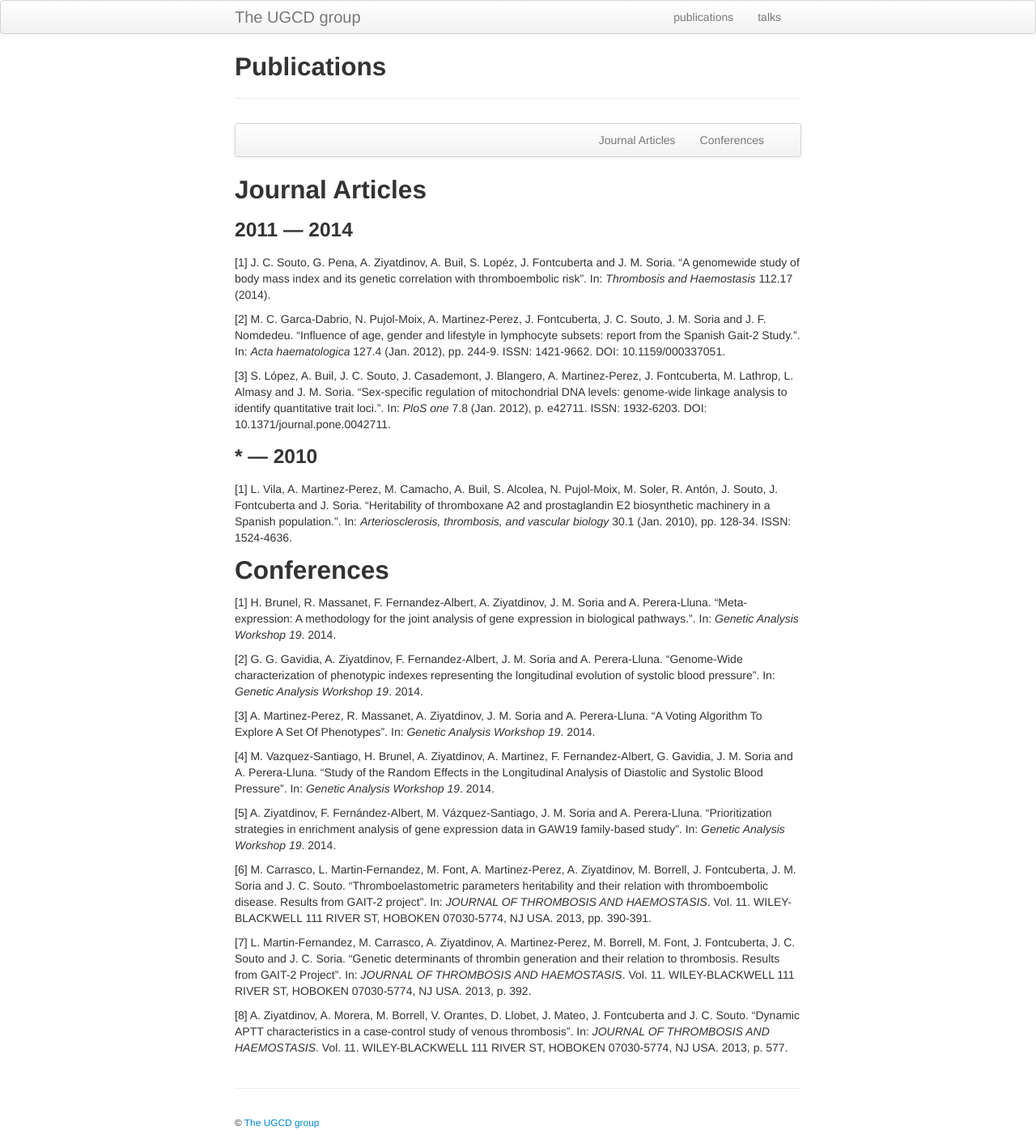
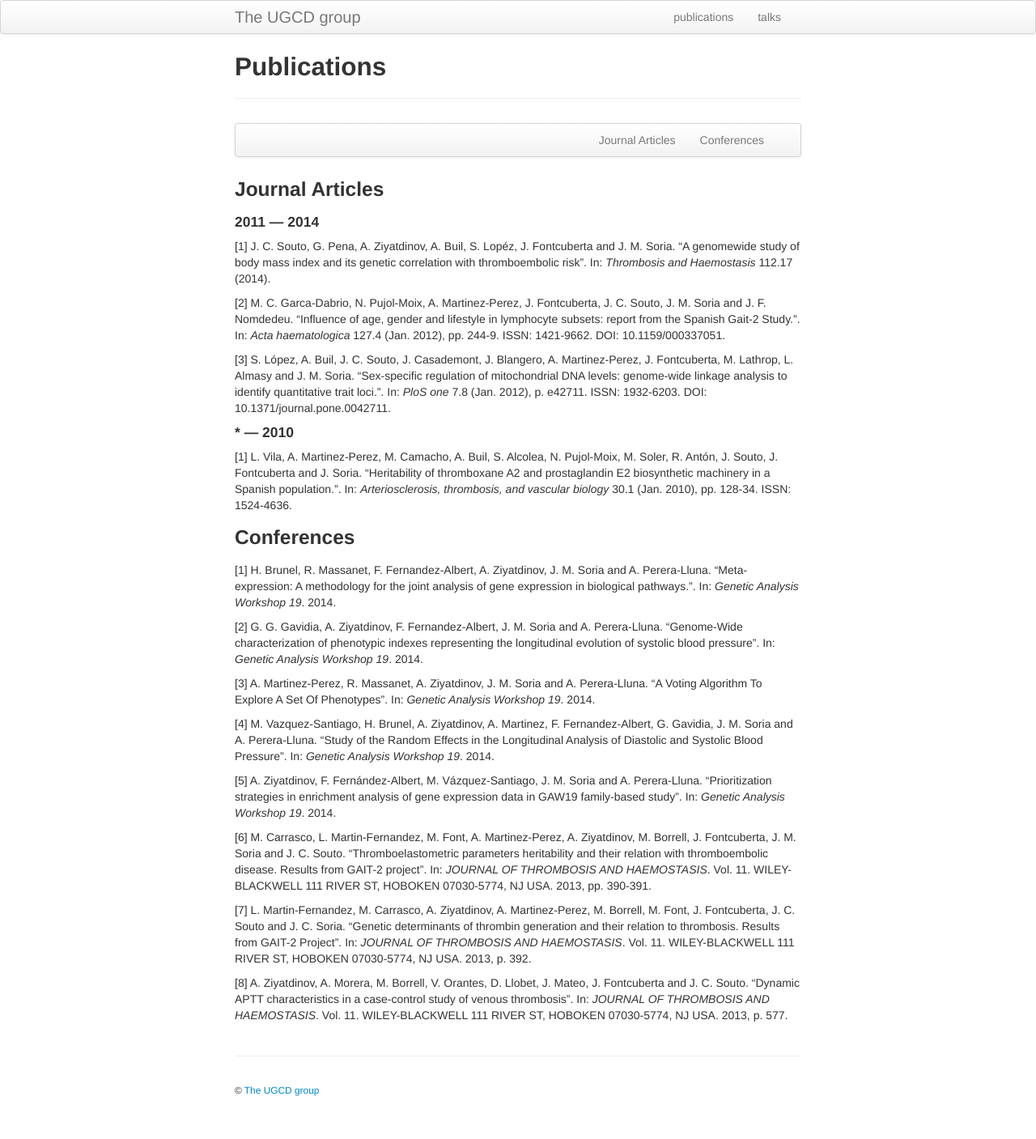
Before and after one commit to ugcd/ugcd.github.io, a Jekyll site: the page built from pages/pubs.md, in a window 1280 px wide. Shown: the whole page at 81% size. Built offline with Jekyll 4.4.1, drawn with Linux system fonts in a browser that asks for light colours; after the commit the page ends 1367 px from its top, so only the background shows below that.

Commit message:
updated headers #2

```diff
--- a/pages/pubs.md
+++ b/pages/pubs.md
@@ -21,11 +21,11 @@ title: Publications
 
 
 
-## <a name="articles"></a>Journal Articles
+### <a name="articles"></a>Journal Articles
 
 
 
-### 2011 --- 2014
+#### 2011 --- 2014
 
 [1] J. C. Souto, G. Pena, A. Ziyatdinov, A. Buil, S. Lopéz, J.
 Fontcuberta and J. M. Soria. "A genomewide study of body mass
@@ -46,7 +46,7 @@ genome-wide linkage analysis to identify quantitative trait
 loci.". In: _PloS one_ 7.8 (Jan. 2012), p. e42711. ISSN:
 1932-6203. DOI: 10.1371/journal.pone.0042711.
 
-### * --- 2010
+#### * --- 2010
 
 [1] L. Vila, A. Martinez-Perez, M. Camacho, A. Buil, S. Alcolea,
 N. Pujol-Moix, M. Soler, R. Antón, J. Souto, J. Fontcuberta and J.
@@ -55,7 +55,7 @@ biosynthetic machinery in a Spanish population.". In:
 _Arteriosclerosis, thrombosis, and vascular biology_ 30.1 (Jan.
 2010), pp. 128-34. ISSN: 1524-4636.
 
-## <a name="conferences"></a>Conferences
+### <a name="conferences"></a>Conferences
 
 
 
```
